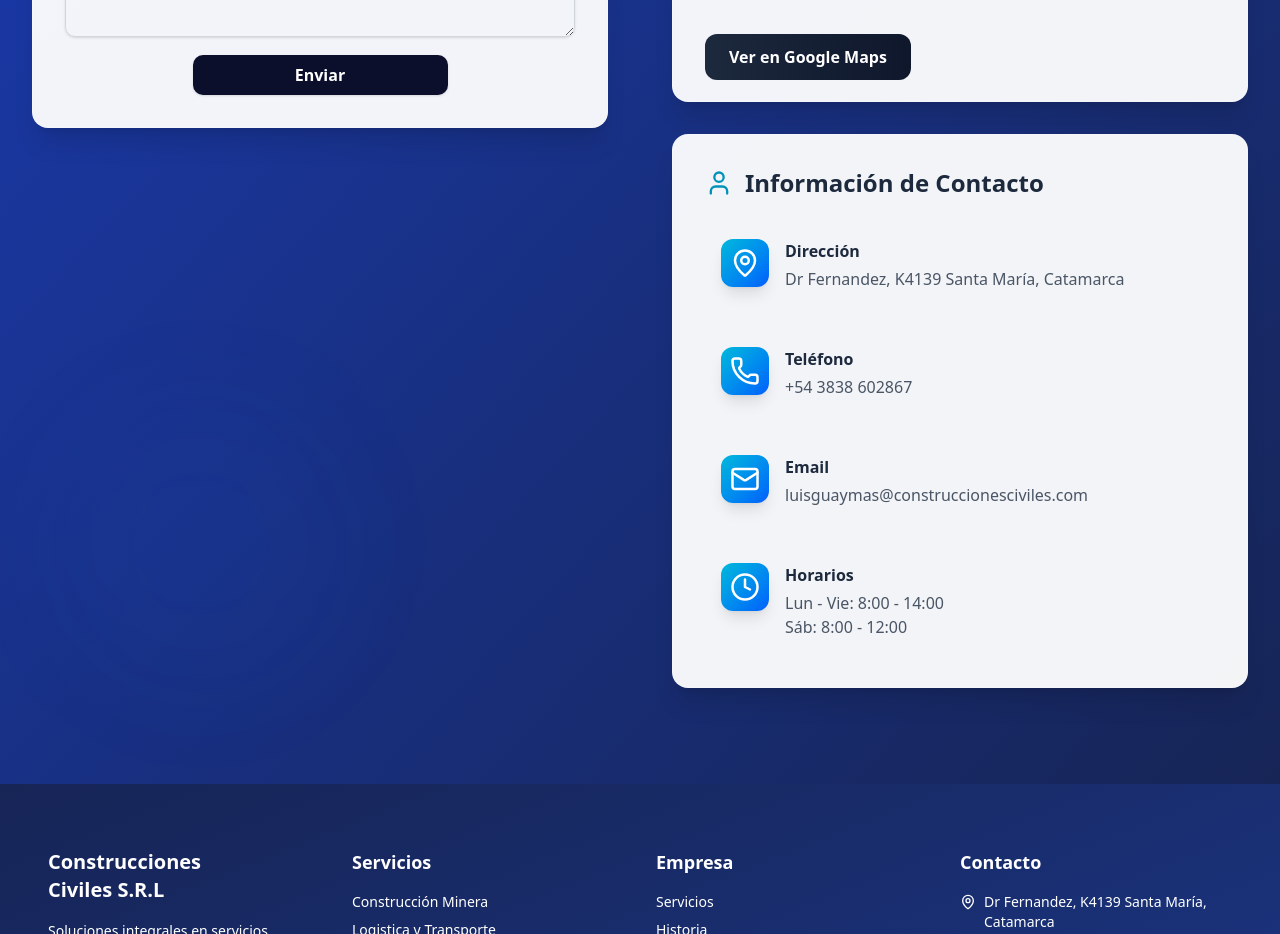
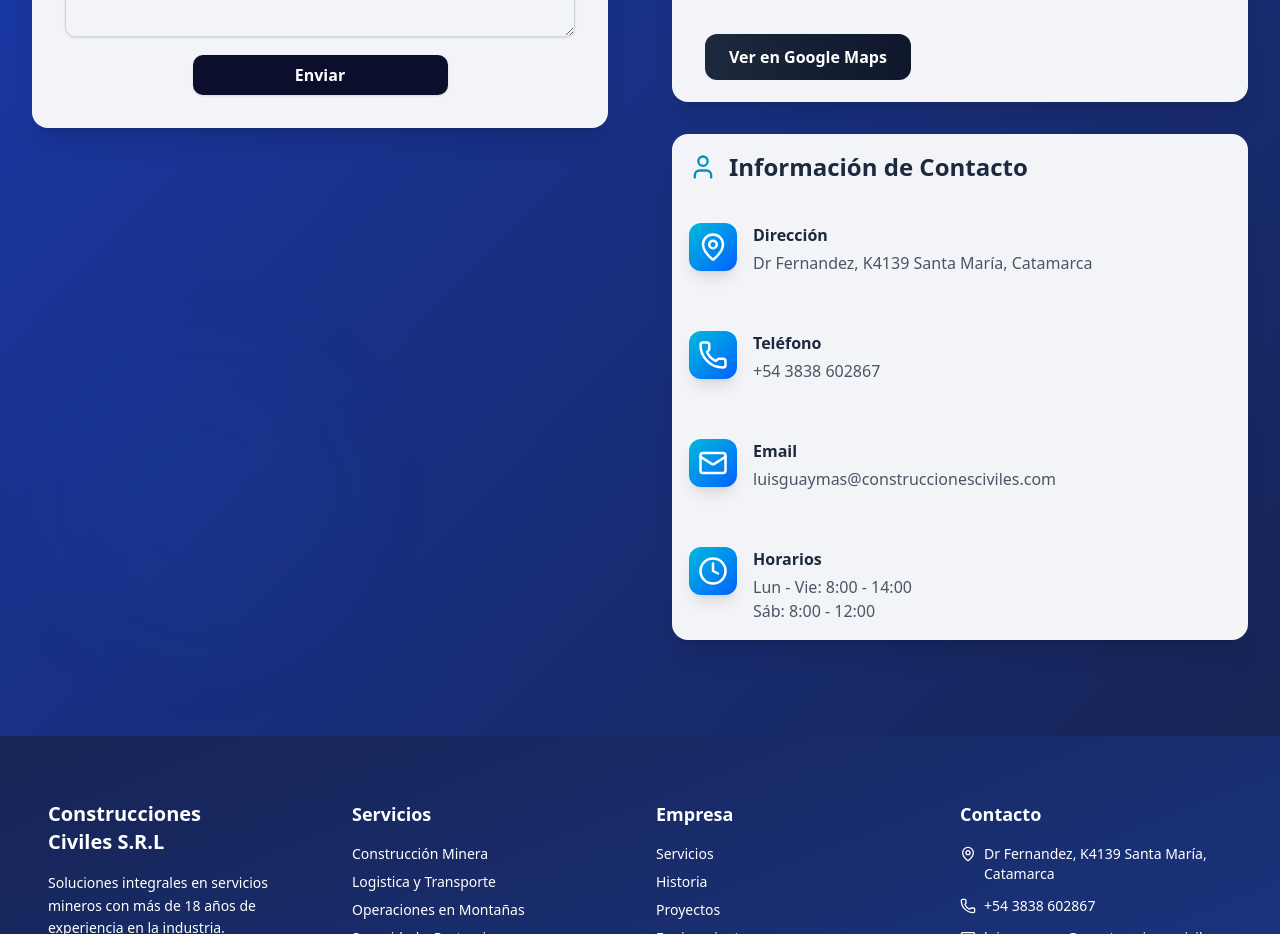
Before and after one commit to juantoranzos/construccionescivilesnextjs, a Next.js app: page / in a window 1280 px wide. Shown: the part 9220-10154 px from the top of the page. Built offline with nearby package versions, Linux system fonts and the light colour scheme; grey boxes are pictures that could not be loaded.

Commit message:
cambie unas clases para que sea responsive el comp contacto

```diff
--- a/components/general/contacto.js
+++ b/components/general/contacto.js
@@ -263,13 +263,13 @@ export default function ContactoComponent() {
               </div>
 
               {/* Contact Information */}
-              <div className="bg-white/95 backdrop-blur-sm rounded-2xl p-8 shadow-xl border border-white/20">
-                <h3 className="text-2xl font-bold text-slate-800 mb-6 flex items-center">
+              <div className="bg-white/95 backdrop-blur-sm rounded-2xl  shadow-xl border border-white/20">
+                <h3 className="text-2xl font-bold text-slate-800 mb-6 flex items-center mt-2 pt-2 px-4">
                   <User className="mr-3 text-cyan-600" size={28} />
                   Información de Contacto
                 </h3>
 
-                <div className="space-y-6">
+                <div className="space-y-6 space-x-5">
                   {contactInfo.map((info, index) => (
                     <div
                       key={info.title}
```
